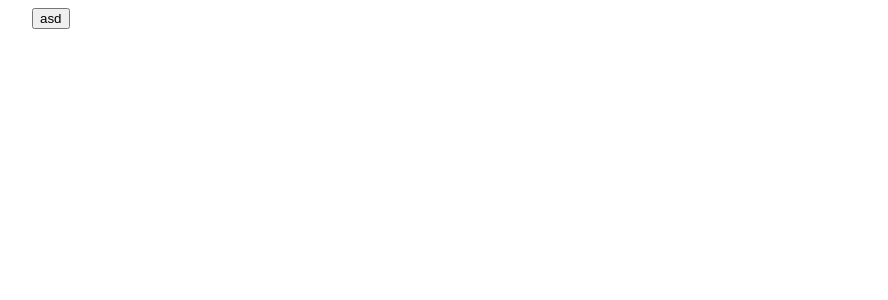
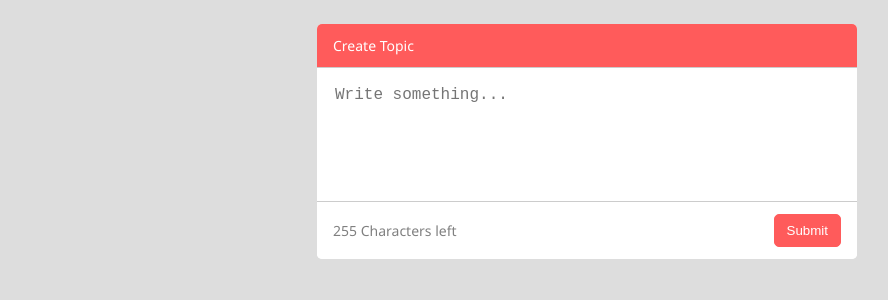
Before and after one commit to mbadar6398/glints-fr, a React app: page / in a window 1280 px wide. Shown: the top 300 px of the page, without its empty margins (53-941 px from the left). Built offline with nearby package versions, Linux system fonts and the light colour scheme.

Commit message:
features/create-topic layout & style

```diff
--- /dev/null
+++ b/src/assets/css/components/_card.scss
@@ -0,0 +1,58 @@
+.card{
+    background : rgb(255, 255, 255);
+    border-radius:5px;
+
+    &__header{
+        background: #ff5b5b;
+        padding : 12px 16px;
+        border-top-left-radius:5px;
+        border-top-right-radius:5px;
+        border-bottom: solid 1px #cccccc;
+
+        &__title{
+            color: #ffffff;
+            font-size: 14px;
+            margin:0;
+            font-weight: 500;
+        }
+
+    }
+
+    &__body{
+        padding : 16px 16px;
+    }
+
+    &__footer{
+        display: flex;
+        justify-content: space-between;
+        align-items: center;
+        overflow: hidden;
+        background: rgb(255, 255, 255);
+        padding : 12px 16px;
+        border-bottom-left-radius:5px;
+        border-bottom-right-radius:5px;
+        border-top: solid 1px #cccccc;
+
+        &__maxchar{
+
+            >p{
+                margin:0;
+                font-size: 14px;
+                color: grey;
+            }
+
+        }
+
+        &__btn-group{
+
+            >button{
+
+                &:last-child{
+                    margin-right:0px;
+                }
+            }
+        }
+
+    }
+
+}
--- /dev/null
+++ b/src/assets/css/components/components.scss
@@ -0,0 +1 @@
+@import 'card.scss';
--- a/src/assets/css/main.scss
+++ b/src/assets/css/main.scss
@@ -1 +1,62 @@
 @import 'vendors/bootstrap/bootstrap-grid.scss';
+@import 'components/components.scss';
+
+html,
+body{
+    background: #dddddd;
+    margin:0;
+    font-family: 'Segoe UI', Tahoma, Geneva, Verdana, sans-serif;
+    padding:0;
+}
+
+.btn{
+    background: #ffffff;
+    color: #222222;
+    border:0;
+    padding:8px 12px;
+    border-radius:5px;
+    display: inline-block;
+    margin-right:8px;
+    cursor: pointer;
+    border:solid 1px rgb(156, 156, 156);
+
+    &:hover{
+        background: rgb(218, 218, 218);
+        border:solid 1px rgb(218, 218, 218);
+    }
+
+    &:focus{
+        outline:0;
+        box-shadow: 0px 0px 0px 2px #ffb6b6;
+    }
+
+    &--danger{
+        background: #ff5b5b;
+        color: #ffffff;
+        border:solid 1px #ff5b5b;
+
+        &:hover{
+            background: #d64e4e;
+        }
+
+        &:focus{
+            outline:0;
+            box-shadow: 0px 0px 0px 2px #ffb6b6;
+        }
+    }
+
+}
+
+textarea{
+    border:0;
+    width:100%;
+    font-size:16px;
+    min-height:96px;
+    resize: none;
+
+    &:focus{
+        box-shadow:0;
+        outline:0;
+    }
+
+}
--- a/src/components/App.js
+++ b/src/components/App.js
@@ -1,11 +1,18 @@
 import React, { Component } from 'react';
+import Form from './Form';
 
 class App extends Component {
     render() {
         return(
-            <div className="container">
-                <button className="btn btn-primary">asd</button>
-            </div>
+            <main>
+                <section className="container mt-4">
+                    <div className="row justify-content-center">
+                        <div className="col-6">
+                            <Form/>
+                        </div>
+                    </div>
+                </section>
+            </main>
         )
     }
 }
--- /dev/null
+++ b/src/components/Form.js
@@ -0,0 +1,26 @@
+import React, { Component } from 'react';
+
+class Form extends Component {
+    render() {
+        return(
+            <div className="card">
+                <div className="card__header">
+                    <h4 className="card__header__title">Create Topic</h4>
+                </div>
+                <div className="card__body">
+                    <textarea maxLength="255" placeholder="Write something..."></textarea>
+                </div>
+                <div className="card__footer">
+                <div className="card__footer__maxchar">
+                    <p><span>255</span> Characters left</p>
+                </div>
+                <div className="card__footer__btn-group">
+                    <button className="btn btn--danger">Submit</button>
+                </div>
+            </div>
+            </div>
+        )
+    }
+}
+
+export default Form;
```
Also changed, not shown: 1 other file (tests, documents, lock files or other folders).
